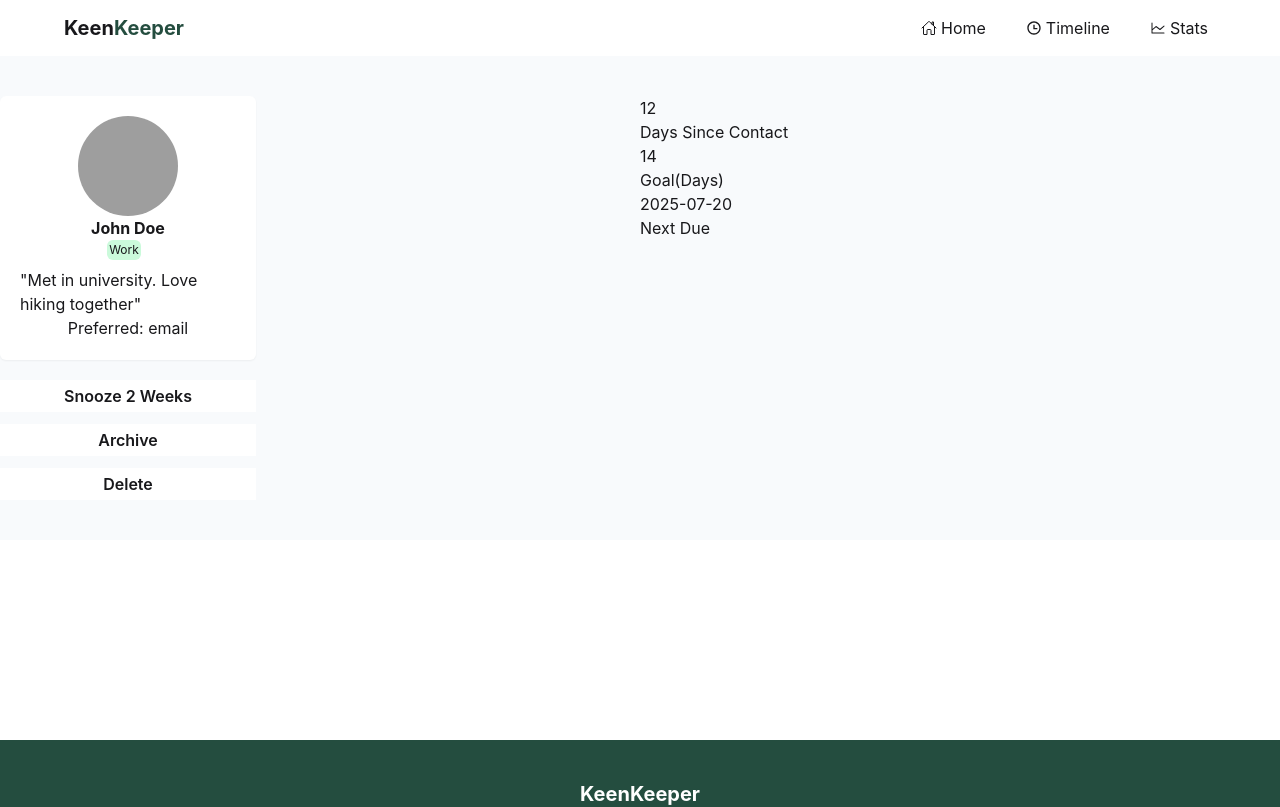
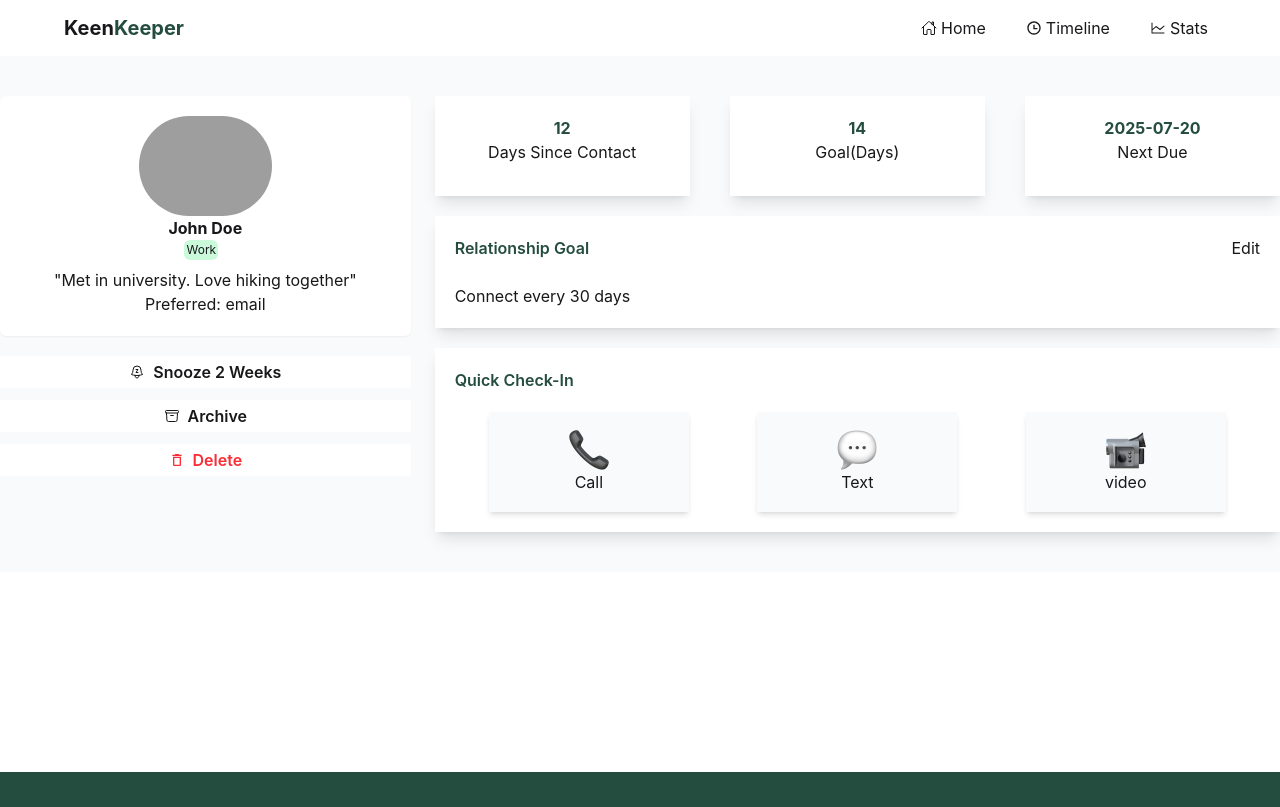
Before and after one commit to Arshad-Hossain/A7-KeenKeeper, a React (Vite) app: page /1 in a window 1280 px wide. Shown: the top 807 px of the page. Built offline with nearby package versions, Linux system fonts and the light colour scheme; grey boxes are pictures that could not be loaded.

Commit message:
worked on friend details page

```diff
--- a/src/pages/friendDetails/FriendDetails.jsx
+++ b/src/pages/friendDetails/FriendDetails.jsx
@@ -1,7 +1,11 @@
 import React from "react";
 import { useParams } from "react-router";
 import useFriends from "../../hooks/useFriends";
-
+import { HiOutlineArchiveBox, HiOutlineBellSnooze } from "react-icons/hi2";
+import { MdDeleteOutline } from "react-icons/md";
+import callImg from "../../assets/call.png";
+import textImg from "../../assets/text.png";
+import videoImg from "../../assets/video.png";
 const FriendDetails = () => {
   const { id } = useParams();
   console.log(id, "params");
@@ -17,13 +21,13 @@ const FriendDetails = () => {
 
   return (
     <div className="bg-[#f8fafc] mb-50">
-      <div className="container mx-auto grid grid-cols-2 py-10">
-        {/* left-side  */}
-        <aside>
-          <div className="bg-[#ffffff] shadow-xs w-[40%] rounded-md flex flex-col items-center p-5 mb-5">
+      <div className="container mx-auto  grid grid-cols-12 gap-6  py-10 ">
+        {/* left-side/sidebar  */}
+        <aside className="col-span-4">
+          <div className="bg-[#ffffff] shadow-xs w-auto rounded-md flex flex-col items-center p-5 mb-5">
             <img
               src={expectedFriend.picture}
-              className="rounded-full h-25 w-25"
+              className="rounded-full h-25 w-auto"
             />
             <h1 className="font-bold">{expectedFriend.name}</h1>
             <p className=" flex gap-2 mb-2">
@@ -39,32 +43,73 @@ const FriendDetails = () => {
           </div>
 
           <div className="flex flex-col gap-3">
-            <button className="bg-[#ffffff] w-[40%] font-semibold py-1">
+            <button className="bg-[#ffffff] w-full font-semibold py-1 flex items-center justify-center gap-2">
+              <HiOutlineBellSnooze></HiOutlineBellSnooze>
               Snooze 2 Weeks
             </button>
-            <button className="bg-[#ffffff] w-[40%] font-semibold py-1">
+            <button className="bg-[#ffffff] w-full font-semibold py-1 flex items-center justify-center gap-2">
+              <HiOutlineArchiveBox></HiOutlineArchiveBox>
               Archive
             </button>
-            <button className="bg-[#ffffff] w-[40%] font-semibold py-1">
+            <button className="bg-[#ffffff] text-red-500 w-full font-semibold py-1 flex items-center justify-center gap-2">
+              <MdDeleteOutline></MdDeleteOutline>
               Delete
             </button>
           </div>
         </aside>
 
         {/* right-side */}
-        {/* top-part  */}
-        <div>
-          <div>
-            <p>{expectedFriend.days_since_contact}</p>
-            <p>Days Since Contact</p>
+
+        <div className="col-span-8">
+          {/* top-part  */}
+          <div className="flex gap-10">
+            <div className="bg-[#ffffff] shadow-lg h-25 w-full  p-5 text-center">
+              <p className="text-[#244d3f] font-bold">
+                {expectedFriend.days_since_contact}
+              </p>
+              <p>Days Since Contact</p>
+            </div>
+            <div className="bg-[#ffffff] shadow-lg h-25 w-full p-5 text-center">
+              <p className="text-[#244d3f] font-bold">{expectedFriend.goal}</p>
+              <p>Goal(Days)</p>
+            </div>
+            <div className="bg-[#ffffff] shadow-lg h-25 w-full p-5 text-center">
+              <p className="text-[#244d3f] font-bold">
+                {expectedFriend.next_due_date}
+              </p>
+              <p>Next Due</p>
+            </div>
           </div>
-          <div>
-            <p>{expectedFriend.goal}</p>
-            <p>Goal(Days)</p>
+          {/* middle-part  */}
+          <div className="bg-[#ffffff] shadow-lg my-5 p-5 w-full">
+            <div className="flex justify-between">
+              <h1 className="text-[#244d3f] font-semibold">
+                Relationship Goal
+              </h1>
+              <button>Edit</button>
+            </div>
+            <br />
+            <p>Connect every 30 days</p>
           </div>
-          <div>
-            <p>{expectedFriend.next_due_date}</p>
-            <p>Next Due</p>
+
+          {/* last-part  */}
+
+          <div className="bg-[#ffffff] shadow-lg w-full p-5">
+            <h1 className="text-[#244d3f] font-semibold">Quick Check-In</h1>
+            <div className="flex justify-around mt-5 text-center">
+              <div className="bg-[#f8fafc] shadow-md h-25 w-50 flex flex-col items-center justify-center ">
+                <img src={callImg} />
+                <p>Call</p>
+              </div>
+              <div className="bg-[#f8fafc] shadow-md h-25 w-50 flex flex-col items-center justify-center">
+                <img src={textImg} />
+                <p>Text</p>
+              </div>
+              <div className="bg-[#f8fafc] shadow-md h-25 w-50 flex flex-col items-center justify-center">
+                <img src={videoImg} />
+                <p>video</p>
+              </div>
+            </div>
           </div>
         </div>
       </div>
```
